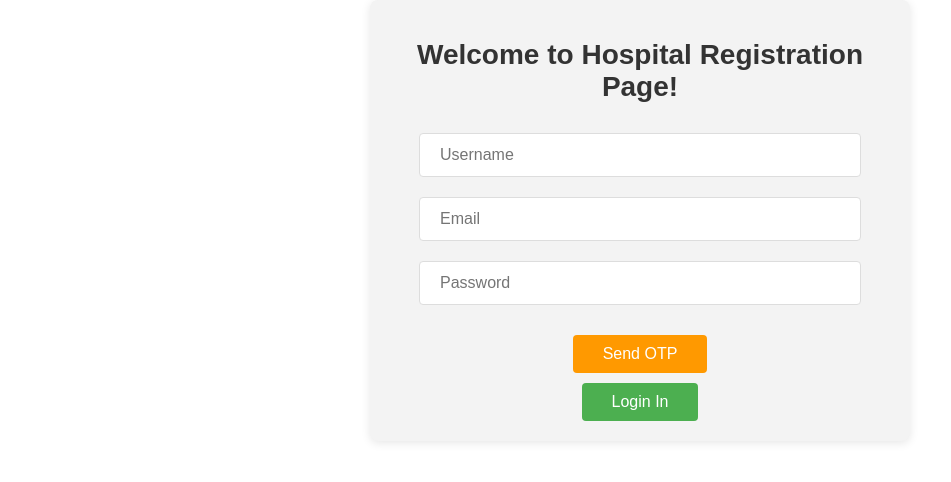
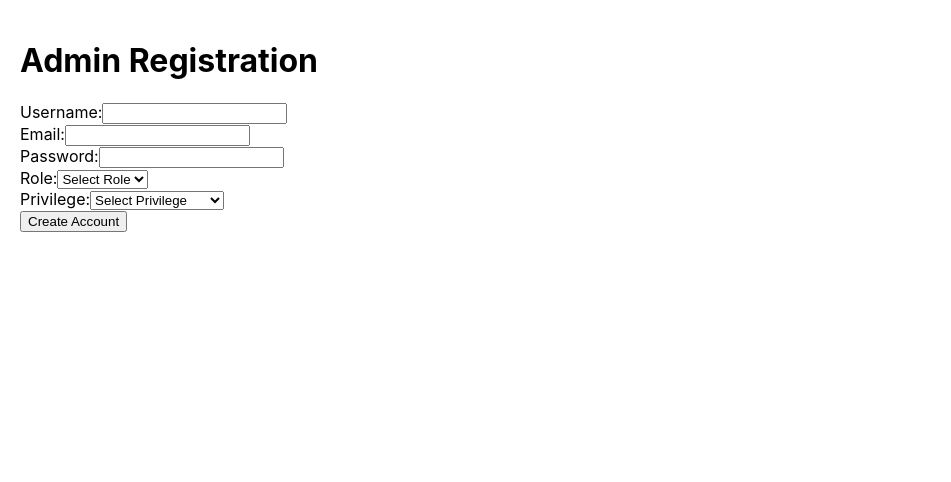
Before and after one commit to rahulpihub/Hospital-Management-System, a React (Create React App) app in the folder frontend/: page / in a window 1280 px wide. Shown: the top 482 px of the page, without its empty margins (0-951 px from the left). Built offline with nearby package versions, Linux system fonts and the light colour scheme.

Commit message:
The admin page created

```diff
--- a/frontend/src/App.js
+++ b/frontend/src/App.js
@@ -2,14 +2,16 @@ import React from 'react';
 import { BrowserRouter as Router, Routes, Route } from 'react-router-dom';
 import Register from './Register'; // Registration Page
 import Login from './Login'; // Login Page
-import Home from './home';    // Ensure to import your Home component
+import Home from './home';
+import Admin from './admin';
 
 
 function App() {
   return (
     <Router>
       <Routes>
-        <Route path="/" element={<Register />} />
+        <Route path="/" element={<Admin />} />
+        <Route path="/register" element={<Register />} />
         <Route path="/login" element={<Login />} />
         <Route path="/home" element={<Home />} />
       </Routes>
--- /dev/null
+++ b/frontend/src/admin.js
@@ -0,0 +1,115 @@
+import React, { useState } from 'react';
+
+function Admin() {
+  const [formData, setFormData] = useState({
+    username: '',
+    email: '',
+    password: '',
+    role: '',
+    privilege: '',
+  });
+  const [message, setMessage] = useState('');
+
+  const validateEmail = (email) => /^[a-zA-Z0-9._%+-]+@gmail\.com$/.test(email);
+
+  const handleSubmit = async (e) => {
+    e.preventDefault();
+    if (!validateEmail(formData.email)) {
+      setMessage('Invalid email format. Only @gmail.com is allowed.');
+      return;
+    }
+
+    try {
+      const response = await fetch('http://127.0.0.1:8000/api/admin', {
+        method: 'POST',
+        headers: {
+          'Content-Type': 'application/json',
+        },
+        body: JSON.stringify(formData),
+      });
+
+      const result = await response.json();
+      if (response.ok) {
+        setMessage(result.message);
+        setFormData({
+          username: '',
+          email: '',
+          password: '',
+          role: '',
+          privilege: '',
+        });
+      } else {
+        setMessage(result.message || 'Failed to create account.');
+      }
+    } catch (error) {
+      setMessage('An error occurred while creating the account.');
+    }
+  };
+
+  const handleChange = (e) => {
+    setFormData({
+      ...formData,
+      [e.target.name]: e.target.value,
+    });
+  };
+
+  return (
+    <div style={{ padding: '20px' }}>
+      <h1>Admin Registration</h1>
+      <form onSubmit={handleSubmit}>
+        <div>
+          <label>Username:</label>
+          <input
+            type="text"
+            name="username"
+            value={formData.username}
+            onChange={handleChange}
+            required
+          />
+        </div>
+        <div>
+          <label>Email:</label>
+          <input
+            type="email"
+            name="email"
+            value={formData.email}
+            onChange={handleChange}
+            required
+          />
+        </div>
+        <div>
+          <label>Password:</label>
+          <input
+            type="password"
+            name="password"
+            value={formData.password}
+            onChange={handleChange}
+            required
+          />
+        </div>
+        <div>
+          <label>Role:</label>
+          <select name="role" value={formData.role} onChange={handleChange} required>
+            <option value="">Select Role</option>
+            <option value="Admin">Admin</option>
+            <option value="Doctor">Doctor</option>
+            <option value="Nurse">Nurse</option>
+          </select>
+        </div>
+        <div>
+          <label>Privilege:</label>
+          <select name="privilege" value={formData.privilege} onChange={handleChange} required>
+            <option value="">Select Privilege</option>
+            <option value="Full Privilege">Full Privilege</option>
+            <option value="Moderate Privilege">Moderate Privilege</option>
+            <option value="Basic Privilege">Basic Privilege</option>
+          </select>
+        </div>
+        <button type="submit">Create Account</button>
+      </form>
+      {message && <p>{message}</p>}
+    </div>
+  );
+}
+
+export default Admin;
```
Also changed, not shown: 2 other files (tests, documents, lock files or other folders).
